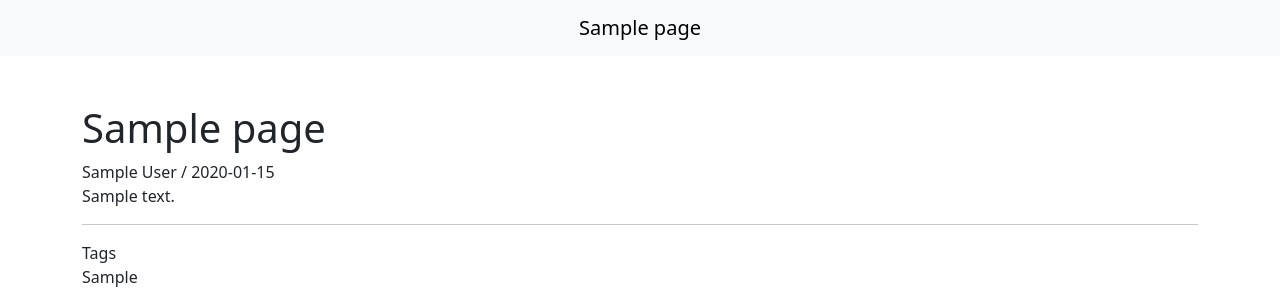
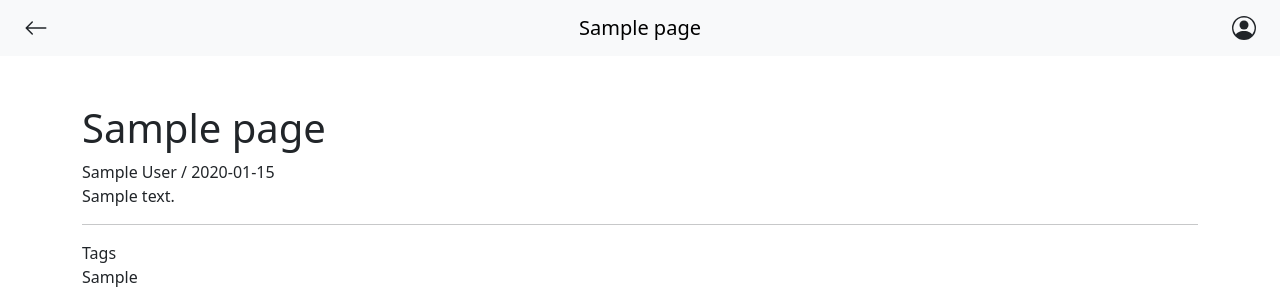
Before and after one commit to Chun-Cheng/green-learning, a FastAPI app: page /page/1 in a window 1280 px wide. Shown: the top 300 px of the page. Run offline with FastAPI, Linux system fonts and the light colour scheme; tables that the repository leaves empty hold one stand-in row (values such as "Sample post").

Commit message:
Feat: Add title-bar icons

```diff
--- /dev/null
+++ b/static/css/page.css
@@ -0,0 +1,4 @@
+.nav-icon {
+    height: 24px;
+    width: 24px;
+}
--- a/templates/page.html
+++ b/templates/page.html
@@ -4,12 +4,22 @@
     <meta charset="UTF-8">
     <meta name="viewport" content="width=device-width, initial-scale=1.0">
     <title>{{ page_title }}</title>
+    <link rel="stylesheet" href="/static/css/page.css">
     <link rel="stylesheet" href="https://cdn.jsdelivr.net/npm/bootstrap@5.3.2/dist/css/bootstrap.min.css">
     <script src="https://cdn.jsdelivr.net/npm/bootstrap@5.3.2/dist/js/bootstrap.bundle.min.js"></script>
 </head>
 <body>
     <nav class="navbar sticky-top bg-body-tertiary">
+        <svg xmlns="http://www.w3.org/2000/svg" width="16" height="16" fill="currentColor" class="bi bi-arrow-left ms-4 nav-icon" viewBox="0 0 16 16">
+            <path fill-rule="evenodd" d="M15 8a.5.5 0 0 0-.5-.5H2.707l3.147-3.146a.5.5 0 1 0-.708-.708l-4 4a.5.5 0 0 0 0 .708l4 4a.5.5 0 0 0 .708-.708L2.707 8.5H14.5A.5.5 0 0 0 15 8"/>
+        </svg>
+
         <a class="navbar-brand mx-auto" href="#">{{ page_title }}</a>
+
+        <svg xmlns="http://www.w3.org/2000/svg" width="16" height="16" fill="currentColor" class="bi bi-person-circle me-4 nav-icon" viewBox="0 0 16 16">
+            <path d="M11 6a3 3 0 1 1-6 0 3 3 0 0 1 6 0"/>
+            <path fill-rule="evenodd" d="M0 8a8 8 0 1 1 16 0A8 8 0 0 1 0 8m8-7a7 7 0 0 0-5.468 11.37C3.242 11.226 4.805 10 8 10s4.757 1.225 5.468 2.37A7 7 0 0 0 8 1"/>
+        </svg>
     </nav>
     <div class="container mt-5">
         <h1>{{ page_title }}</h1>
@@ -20,6 +30,7 @@
         {% for tag in page_tags %}
             {{ tag }}
         {% endfor %}
+        <!-- recommend articles below -->
     </div>
     <script src="/static/js/page.js"></script>
 </body>
```
